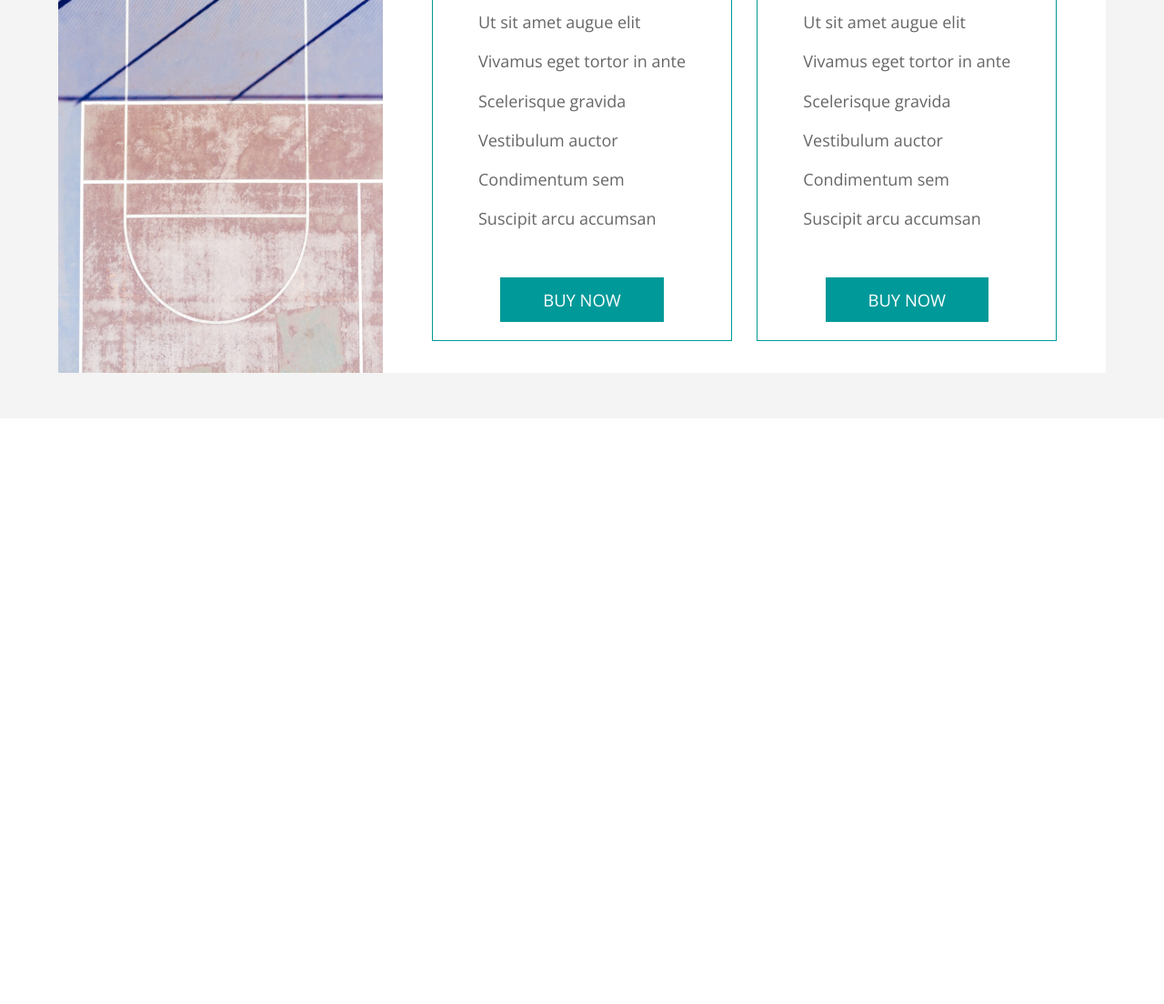
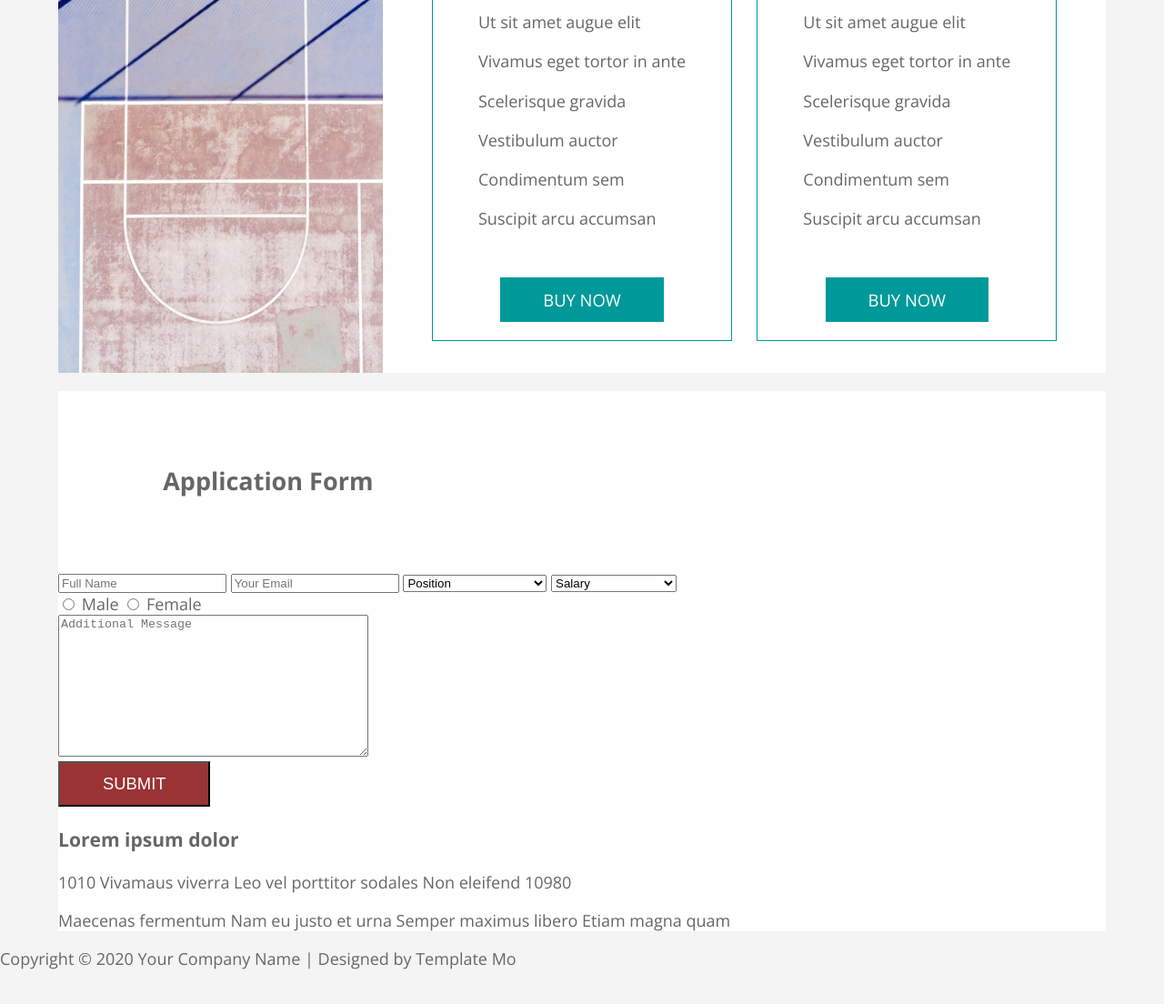
Before and after one commit to oussamabouchikhi/Magazee, a plain HTML site: page index.html in a window 1280 px wide. Shown: the part 2051-3155 px from the top of the page at 91% size. Before the commit the page ends 2511 px from the top, so only its background shows below. Drawn offline with nearby package versions, Linux system fonts and the light colour scheme.

Commit message:
Create application section structure

```diff
--- a/index.html
+++ b/index.html
@@ -133,6 +133,80 @@
       </div>
     </section>
     <!-- Pricing section end -->
+    <!-- Application section start -->
+    <section id="application">
+      <div class="section-container">
+        <header>
+          <div class="container">
+            <h2>Application Form</h2>
+          </div>
+        </header>
+        <div class="form-container">
+          <form class="" action="index.html" method="post">
+            <div class="row">
+              <div class="left">
+                <input type="text" placeholder="Full Name">
+                <input type="text" placeholder="Your Email">
+                <select>
+                  <option>Position</option>
+                  <option>Chief Executive Officer</option>
+                  <option>Marketing Specialist</option>
+                  <option>Operating Manager</option>
+                  <option>Sales Assistant</option>
+                </select>
+                <select>
+                  <option>Salary</option>
+                  <option>$100,000-$140,000</option>
+                  <option>$200,000-$260,000</option>
+                  <option>$300,00-$375,000</option>
+                </select>
+              </div>
+              <div class="right">
+                <div class="select-group">
+                  <input type="radio" id="male" name="gender" value="male">
+                  <label for="male">Male</label>
+                  <input type="radio" id="female" name="gender" value="female">
+                  <label for="female">Female</label>
+                </div>
+                <textarea rows="10" cols="40" placeholder="Additional Message"></textarea>
+              </div>
+            </div>
+            <div class="submit row">
+              <button class="btn" type="submit">submit</button>
+            </div>
+          </form>
+        </div>
+        <footer>
+        <div class="container">
+          <div class="row">
+            <div class="column">
+              <h3>Lorem ipsum dolor</h3>
+              <p>
+                1010 Vivamaus viverra
+                Leo vel porttitor sodales
+                Non eleifend 10980
+              </p>
+            </div>
+            <div class="column">
+              <p>
+                Maecenas fermentum
+                Nam eu justo et urna
+                Semper maximus libero
+                Etiam magna quam
+              </p>
+            </div>
+          </div>
+
+        </div>
+      </footer>
+      </div>
+    </section>
+    <!-- Application section end -->
+    <!-- Footer -->
+    <footer>
+      <p>Copyright © 2020 Your Company Name | Designed by Template Mo</p>
+    </footer>
+    <!-- Footer -->
   </div>
   <!-- Main container end -->
 
```
